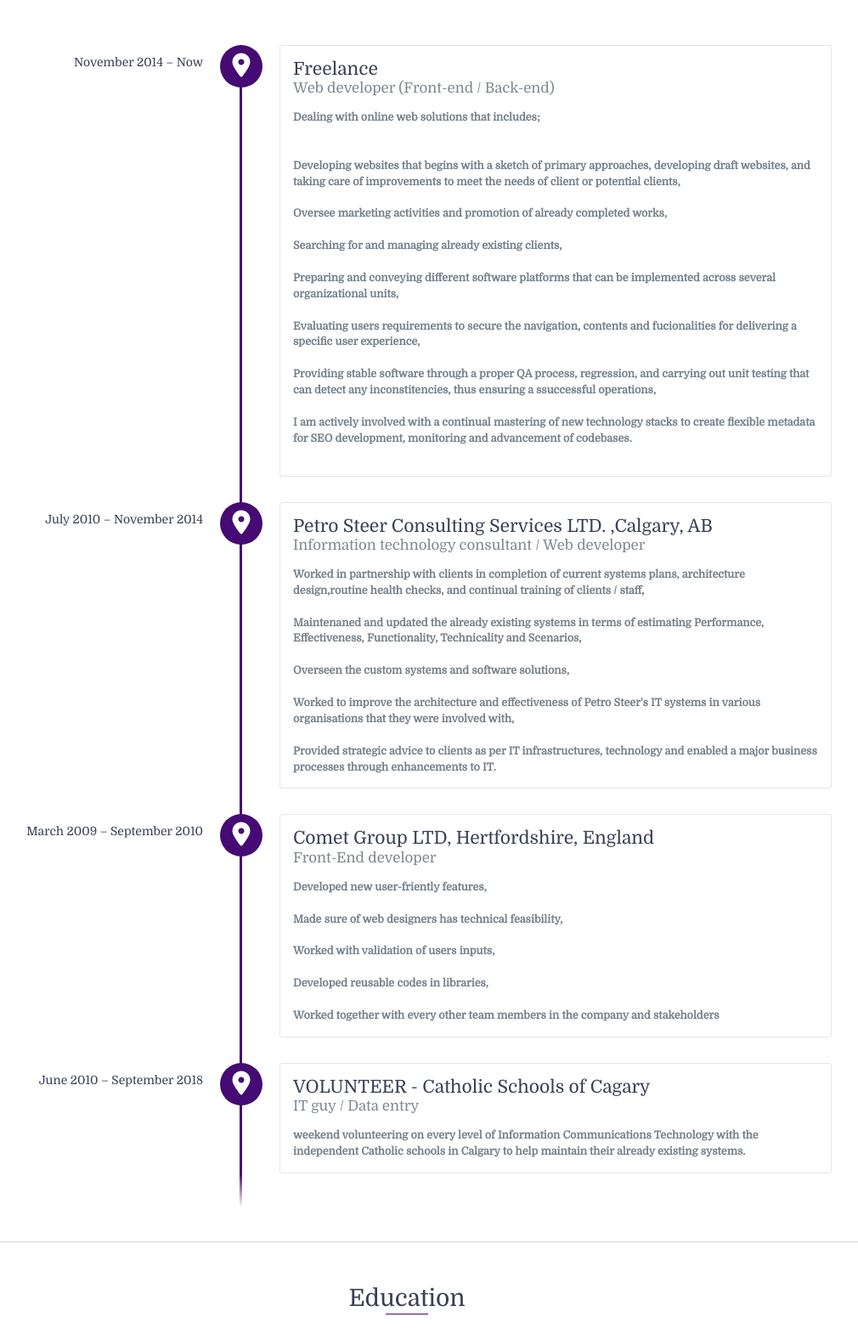
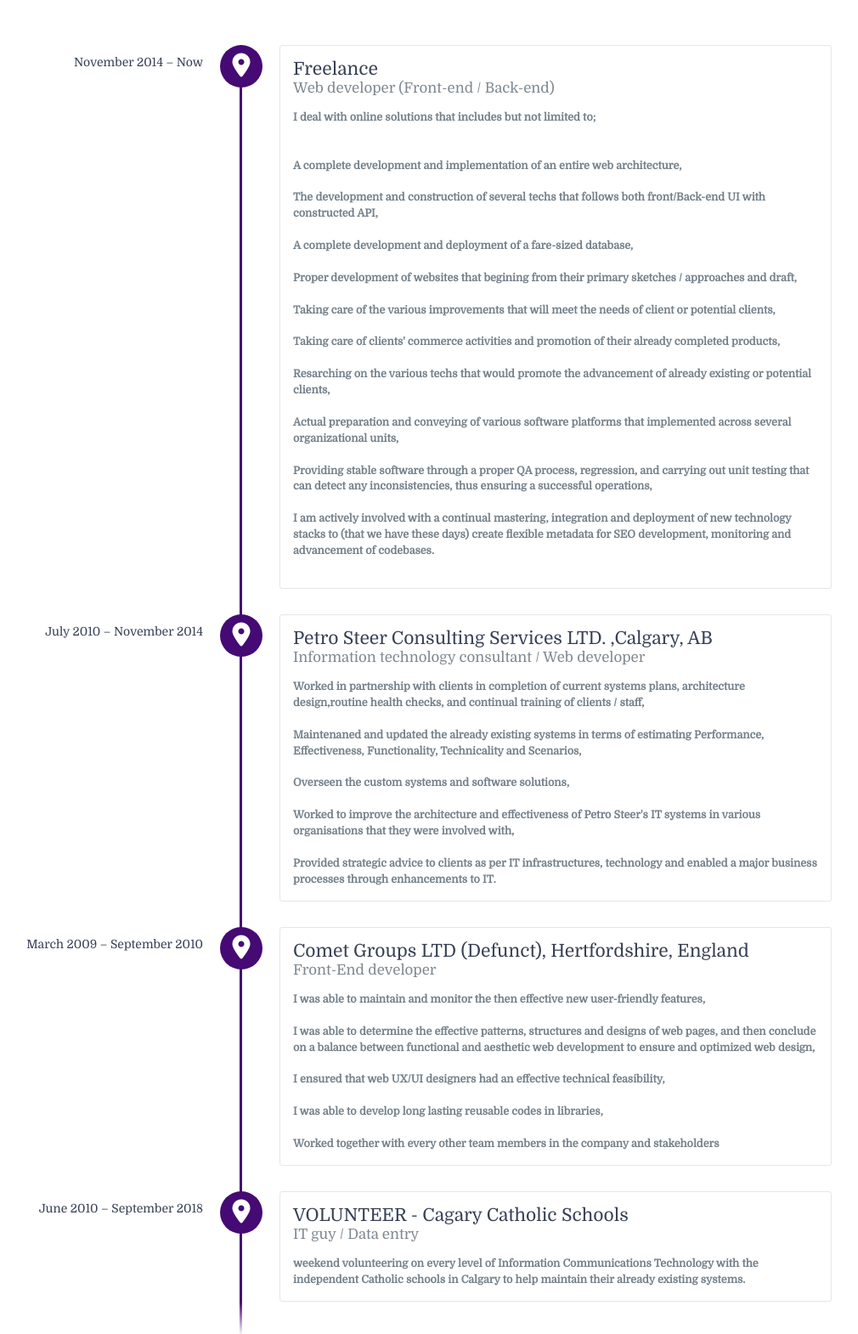
Before and after one commit to Eonoapor/mysite, a website: page index.html in a window 1280 px wide. Shown: the part 1860-3430 px from the top of the page at 85% size, without its empty margins (161-1171 px from the left). Drawn offline with nearby package versions, Linux system fonts and the light colour scheme.

Commit message:
Update index.html

```diff
--- a/index.html
+++ b/index.html
@@ -100,21 +100,27 @@
                         <h3>Freelance</h3>
                         <h4>Web developer (Front-end / Back-end)</h4>
                         <p>
-                    Dealing with online web solutions that includes;
+                            I deal with online solutions that includes but not limited to;
                             <br><br><br>
-                    Developing websites that begins with a sketch of primary approaches, developing draft websites, and taking care of improvements to meet the needs of client or potential clients,
+                            A complete development and implementation of an entire web architecture,
                             <br><br>
-                    Oversee marketing activities and promotion of already completed works,
+                            The development and construction of several techs that follows both front/Back-end UI with constructed API,
                             <br><br>
-                    Searching for and managing already existing clients,
+                            A complete development and deployment of a fare-sized database,
                             <br><br>
-                    Preparing and conveying different software platforms that can be implemented across several organizational units,
+                            Proper development of websites that begining from their primary sketches / approaches and draft,
                             <br><br>
-                    Evaluating users requirements to secure the navigation, contents and fucionalities for delivering a specific user experience,
+                            Taking care of the various improvements that will meet the needs of client or potential clients,
                             <br><br>
-                    Providing stable software through a proper QA process, regression, and carrying out unit testing that can detect any inconstitencies, thus ensuring a ssuccessful operations,
+                            Taking care of clients' commerce activities and promotion of their already completed products,
                             <br><br>
-                    I am actively involved with a continual mastering of new technology stacks to create flexible metadata for SEO development, monitoring and advancement of codebases.
+                            Resarching on the various techs that would promote the advancement of already existing or potential clients,
+                            <br><br>
+                            Actual preparation and conveying of various software platforms that implemented across several organizational units,
+                            <br><br>
+                            Providing stable software through a proper QA process, regression, and carrying out unit testing that can detect any inconsistencies, thus ensuring a successful operations,
+                            <br><br>
+                            I am actively involved with a continual mastering, integration and deployment of new technology stacks to (that we have these days) create flexible metadata for SEO development, monitoring and advancement of codebases.
                             <br><br>
                         </p>
                     </div>
@@ -136,15 +142,15 @@
                     </div>
 
                     <div data-date="March 2009 – September 2010">
-                <h3>Comet Group LTD, Hertfordshire, England</h3>
+                        <h3>Comet Groups LTD (Defunct), Hertfordshire, England</h3>
                         <h4>Front-End developer</h4>
-                <p>Developed new user-friently features,
+                            <p>I was able to maintain and monitor the then effective new user-friendly features,
                             <br><br>
-                    Made sure of web designers has technical feasibility,
+                            I was able to determine the effective patterns, structures and designs of web pages, and then conclude on a balance between functional and aesthetic web development to ensure and optimized web design,
                             <br><br>
-                    Worked with validation of users inputs,
+                            I ensured that web UX/UI designers had an effective technical feasibility,
                             <br><br>
-                    Developed reusable codes in libraries,
+                            I was able to develop long lasting reusable codes in libraries,
                             <br><br>
                             Worked together with every other team members in the company and stakeholders
                         </p>
@@ -152,13 +158,12 @@
 
 
                     <div data-date="June 2010 – September 2018">
-            <h3>VOLUNTEER - Catholic Schools of Cagary</h3>
+                    <h3>VOLUNTEER - Cagary Catholic Schools </h3>
                         <h4>IT guy / Data entry</h4>
                             <p>
                             weekend volunteering on every level of Information Communications Technology with the independent Catholic schools in Calgary to help maintain their already existing systems.
                             </p>
                     </div>
-
             </div>
         </div>
         <!-- background ends -->
@@ -261,6 +266,7 @@
                     <li>Bootstrap</li>
                     <li>MongoDB</li>
                     <li>JSON</li>
+                    <li>C/C++</li>
 
                 </ul>
             </div>
@@ -297,7 +303,7 @@
                 <!-- contact-me-form done -->
             </div>
         <!-- contact me done -->
-                <br><br><center><p>Phone: (604) 757-9756</p></center>
+                    <br><br><center><p>Phone: (604) 757-9756 &nbsp;&nbsp;&nbsp;or&nbsp;&nbsp; (403) 973-9014 </p></center>
                     <center><p>Email: emmanuel.onoapor.gmail.com</p></center>
             <footer class="footer">
                 <div class="container">
```
Lines whose indentation alone changed are shown as unchanged.
